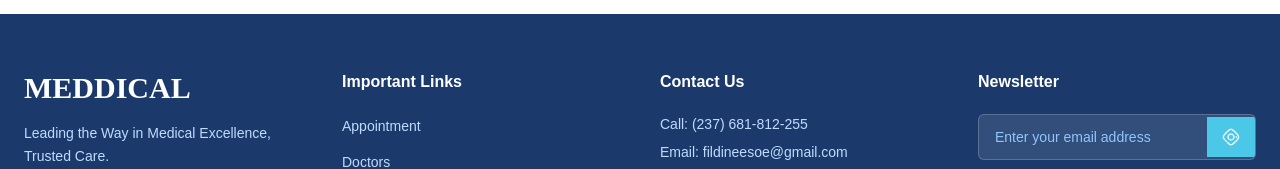
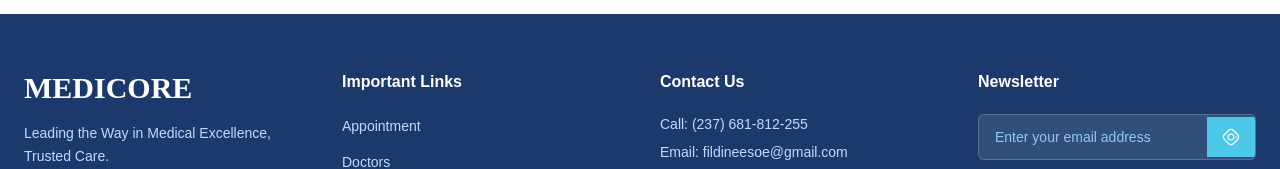
Before and after one commit to RafiaNasrinMuntaha/HMS, a React (Vite) app in the folder client/: page / in a window 1280 px wide. Shown: the part 4523-4692 px from the top of the page. Built offline with nearby package versions, Linux system fonts and the light colour scheme.

Commit message:
Update footer brand name from 'MEDDICAL' to 'MEDICORE'

```diff
--- a/client/src/components/common/Footer.jsx
+++ b/client/src/components/common/Footer.jsx
@@ -18,7 +18,7 @@ export default function Footer() {
       <div className="max-w-7xl mx-auto px-6 py-14 grid grid-cols-1 md:grid-cols-4 gap-10">
         {/* Brand */}
         <div className="md:col-span-1">
-          <h2 className="text-3xl font-heading font-bold mb-4">MEDDICAL</h2>
+          <h2 className="text-3xl font-heading font-bold mb-4">MEDICORE</h2>
           <p className="text-blue-200 text-sm leading-relaxed">
             Leading the Way in Medical Excellence, Trusted Care.
           </p>
```
